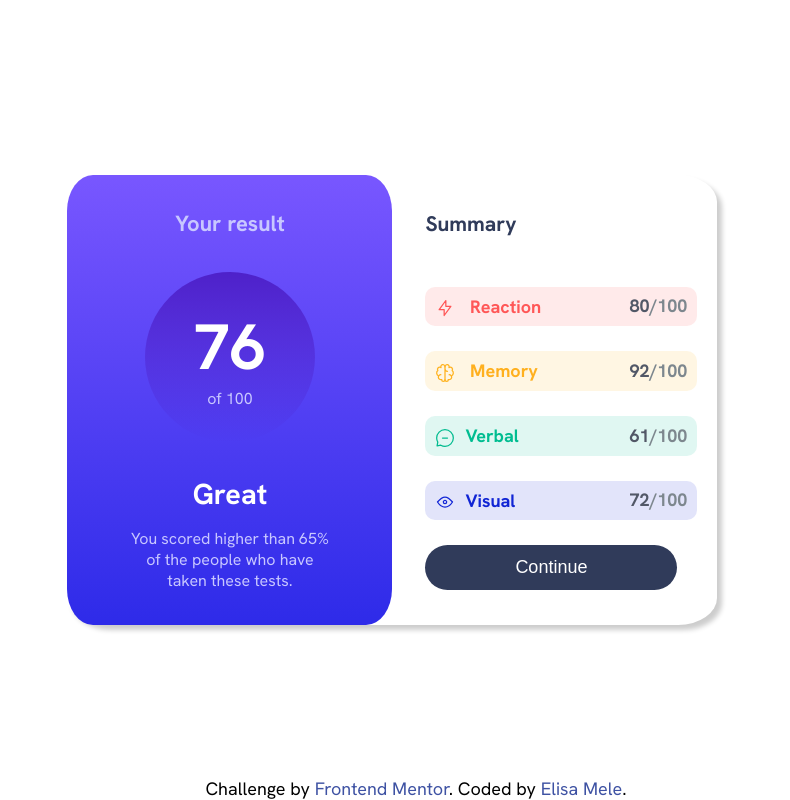
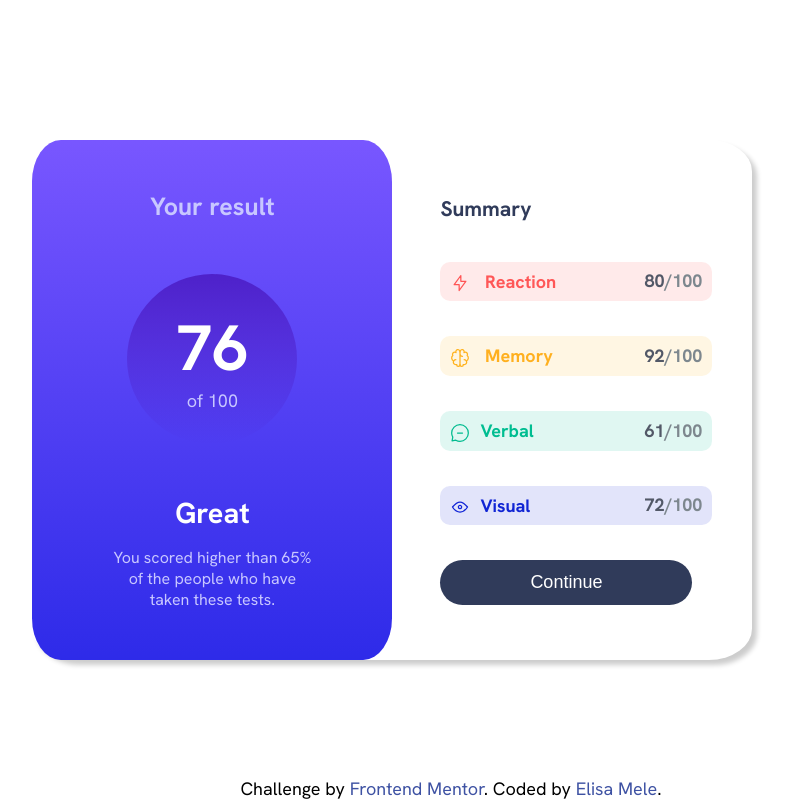
Before and after one commit to ElisaMele/results-summary-component, a plain HTML site: page index.html in a window 1280 px wide. Shown: the whole page, without its empty margins (293-1083 px from the left). Drawn offline with Linux system fonts and the light colour scheme.

Commit message:
new changes in css

```diff
--- a/style.css
+++ b/style.css
@@ -23,8 +23,8 @@ body {
     display: flex;
     justify-content: space-between;
     align-items: center;
-    width: 650px;
-    height: 450px;
+    width: 720px;
+    height: 520px;
     box-shadow: 5px 5px 5px rgba(0, 0, 0, 0.2);
     border-radius: 6%;
 }
@@ -43,7 +43,7 @@ body {
 .text {
     color: hsl(241, 100%, 89%);
     font-weight: bold;
-    font-size: 22px;
+    font-size: 25px;
 
 }
 .circle {
@@ -66,7 +66,7 @@ body {
 .text2 {
     color: hsl(241, 100%, 89%);
     text-align: center;
-    font-size: 16px;
+    font-size: 18px;
 }
 
 .text3 {
@@ -84,9 +84,13 @@ body {
     width: 200px;
 }
 
+.summary {
+    margin-right: 20px;
+}
+
 h3 {
     color: hsl(224, 30%, 27%);
-    margin-bottom: 50px;
+    margin-bottom: 40px;
 
 }
 
@@ -95,7 +99,7 @@ h3 {
     border-radius: 10px;
     padding: 10px;
     line-height: 20px;
-    margin-bottom: 25px;
+    margin-bottom: 35px;
     margin-right: 20px;
     font-weight: bold;
 }
```
